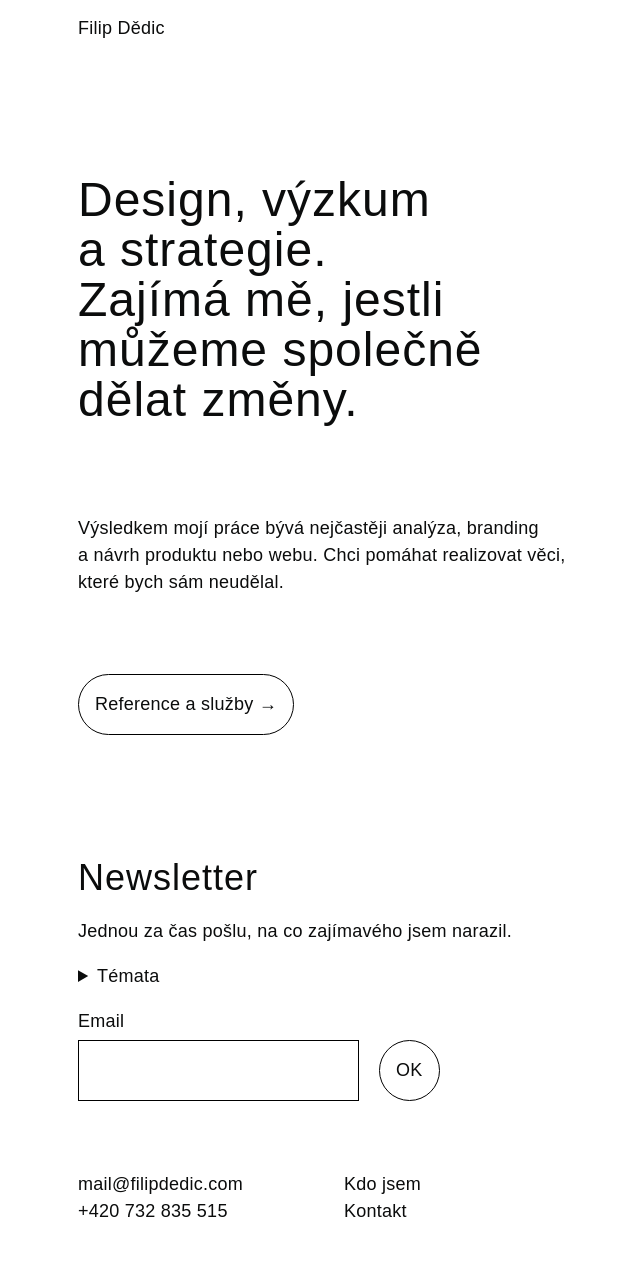
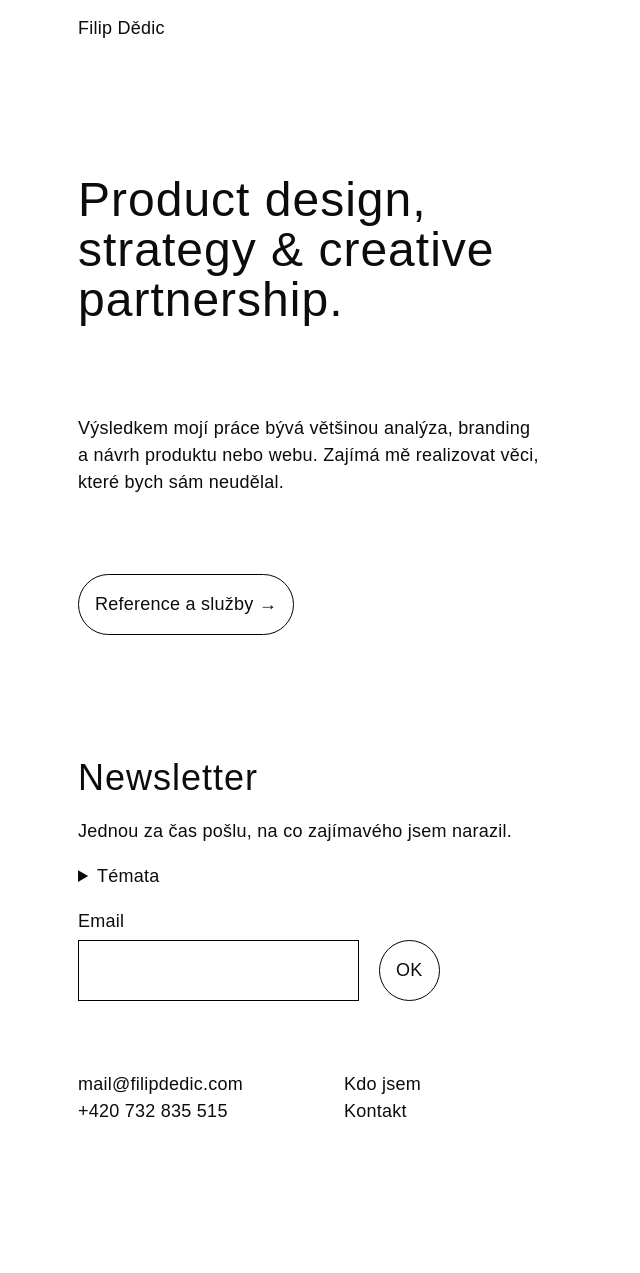
Before and after one commit to fdedic/fdedic.github.io, a Jekyll site: the page built from index.md, in a window 1280 px wide. Shown: the whole page, without its empty margins (182-822 px from the left). Built offline with Jekyll 4.4.1, drawn with Linux system fonts in a browser that asks for light colours; nearby versions of some CDN libraries; some web fonts are replaced; after the commit the page ends 1173 px from its top, so only the background shows below that.

Commit message:
Update index.md

```diff
--- a/index.md
+++ b/index.md
@@ -2,10 +2,10 @@
 layout: index
 title: Filip Dědic
 ---
-# Design, výzkum a&nbsp;strategie. Zajímá&nbsp;mě, jestli můžeme&nbsp;společně dělat změny.
+# Product design, strategy &&nbsp;creative partnership.
 
 ***
-Výsledkem mojí práce bývá nejčastěji analýza, branding a&nbsp;návrh produktu nebo webu. Chci pomáhat realizovat věci, které bych sám neudělal.
+Výsledkem mojí práce bývá většinou analýza, branding a&nbsp;návrh produktu nebo webu. Zajímá mě realizovat věci, které bych sám neudělal.
 
 ***
 
```
